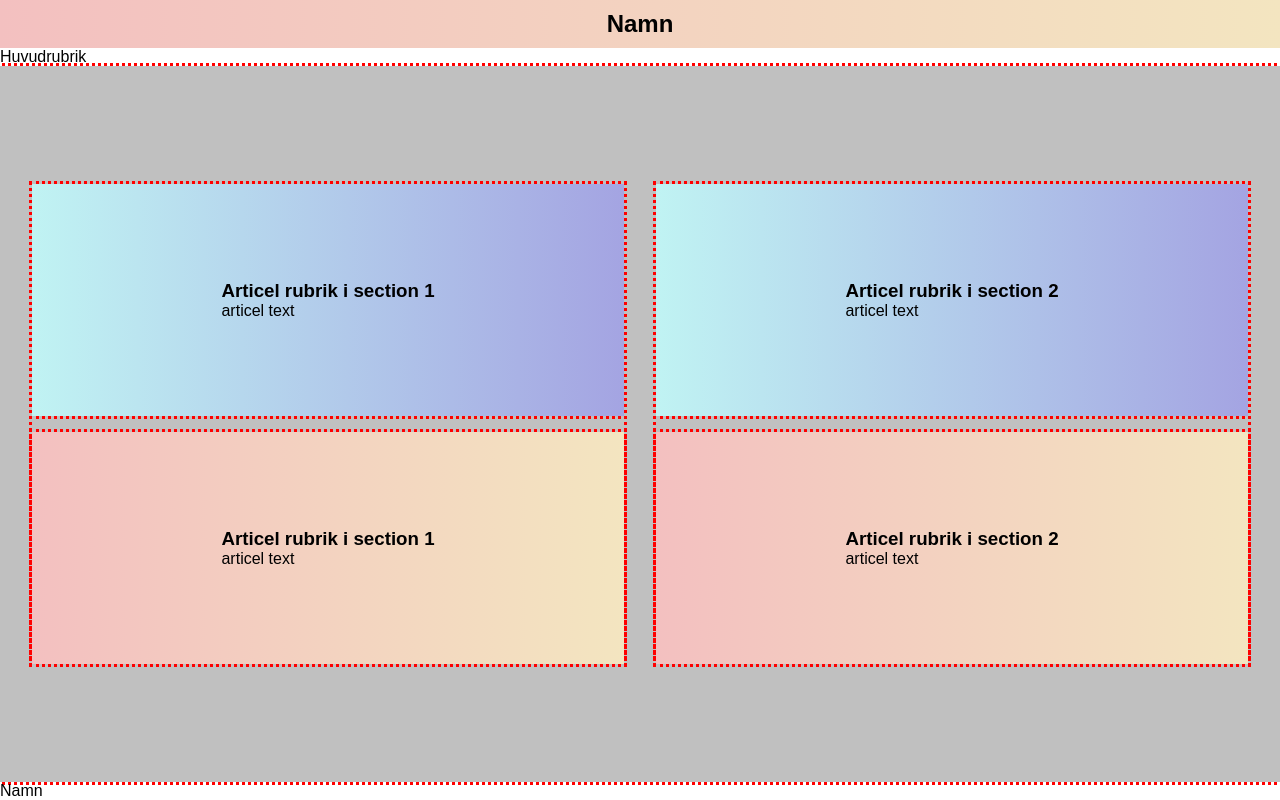
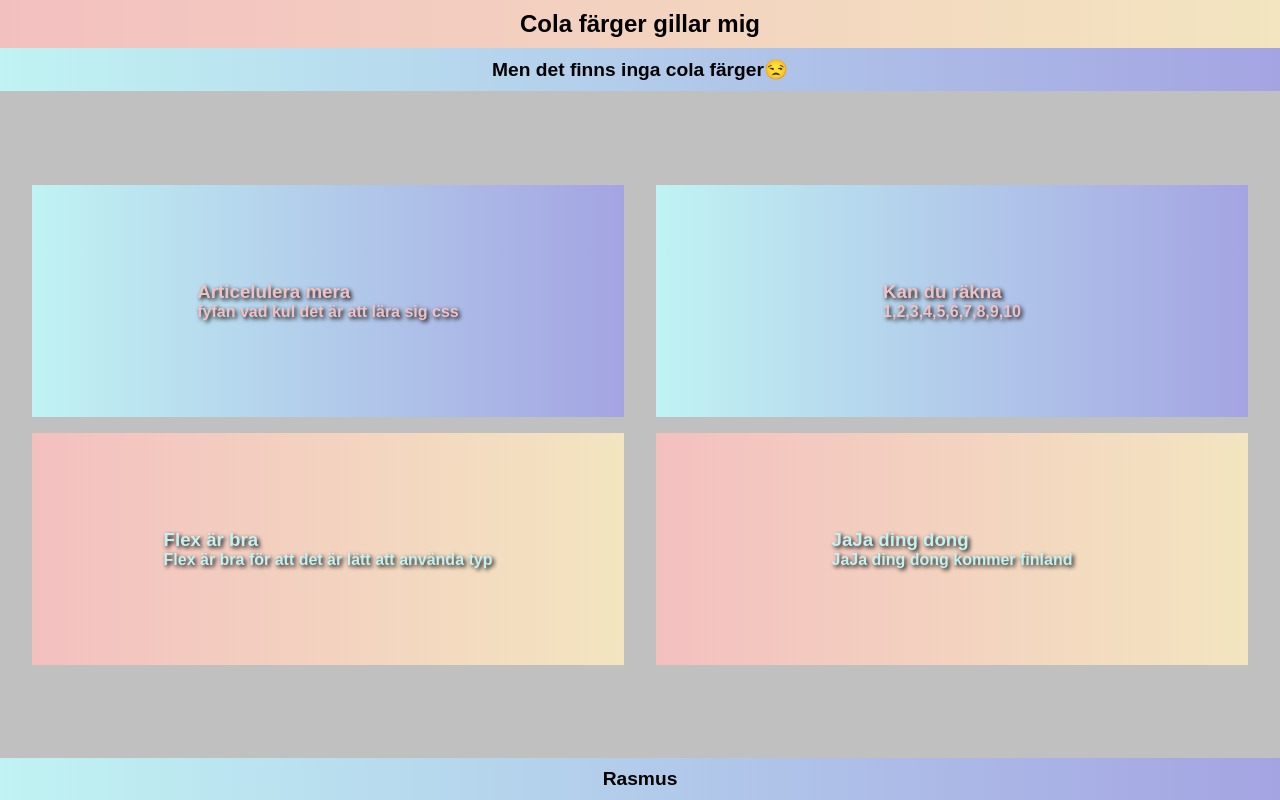
Before and after one commit to westras/TheBigCon, a plain HTML site: page index.html in a window 1280 px wide. Drawn offline with Linux system fonts and the light colour scheme.

Commit message:
fix four boxess

```diff
--- a/index.html
+++ b/index.html
@@ -5,23 +5,24 @@
     <meta name="viewport" content="width=device-width, initial-scale=1.0">
     <title>mall för css</title>
     <link rel="stylesheet" href="style.css">
-<header>Namn</header>
-<nav> Huvudrubrik </nav>
+<header>Cola färger gillar mig</header>
+<nav> Men det finns inga cola färger😒 </nav>
+
 <div class="main">
 <section class="first">
   <div class="topp">
   <article>
-    <h1>Articel rubrik i section 1</h1>
+    <h1>Articelulera mera</h1>
     <p>
-        articel text
+        fyfan vad kul det är att lära sig css
     </p>
   </article>
   </div>
   <div class="bottom">
      <article>
-         <h1>Articel rubrik i section 1</h1>
+         <h1>Flex är bra</h1>
            <p>
-           articel text
+                Flex är bra för att det är lätt att använda typ
            </p>
      </article>
   </div>
@@ -29,21 +30,21 @@
 <section class="second">
   <div class = "topp">
   <article>
-        <h1>Articel rubrik i section 2</h1>
+        <h1>Kan du räkna</h1>
         <p>
-            articel text
+            1,2,3,4,5,6,7,8,9,10
         </p>
       </article>
   </div>
   <div class = "bottom">
       <article>
-        <h1>Articel rubrik i section 2</h1>
+        <h1>JaJa ding dong</h1>
         <p>
-            articel text
+            JaJa ding dong kommer finland
         </p>
       </article>
   </div>
 </section>
 </div>
-<footer> Namn </footer>
+<footer> Rasmus </footer>
 </html>
--- a/style.css
+++ b/style.css
@@ -8,7 +8,6 @@ body{
   height:100dvh;
   display:flex;
   flex-direction: column;
-  outline: dotted red 3px;
 }
 
 header{
@@ -18,6 +17,13 @@ header{
     font-size: 1.5rem;
     font-weight: bold;
 }
+nav{
+    text-align: center;
+    background: linear-gradient(90deg,#c0f3f3, #a4a4e2);
+    padding: 10px;
+    font-size: 1.2rem;
+    font-weight: bold;
+}
 
 div.main{
     background: #c0c0c0;
@@ -25,18 +31,19 @@ div.main{
     display: flex;
     flex-grow: 1;
     gap: 2rem;
-    flex-direction: row; /* Stack articles vertically */
+    flex-direction: row;
     justify-content: center;
     align-items: center;
     min-height: 80dvh;
-    outline: dotted red 3px;
     flex:1;
 }
 div.topp{
     height: 40dvh;
     width: 100%;
     background: linear-gradient(90deg,#c0f3f3, #a4a4e2);
-    outline: dotted red 3px;
+    color: #f3c0c0;
+    font-weight: bolder;
+    text-shadow: 2px 2px 4px #000000;
     display: flex;
     justify-content: center;
     align-items: center;
@@ -46,7 +53,9 @@ div.bottom{
     height: 40dvh;
     width: 100%;
     background: linear-gradient(90deg, #f3c0c0, #f3e5c0);
-    outline: dotted red 3px;
+    color:#c0f3f3;
+    font-weight: bolder;
+    text-shadow: 2px 2px 4px #000000;
     display: flex;
     justify-content: center;
     align-items: center;
@@ -58,7 +67,6 @@ section.first{
     row-gap: 1rem;
     display: flex;
     flex-direction: column;
-    outline: dotted red 3px;
 }
 
 section.second{
@@ -67,5 +75,12 @@ section.second{
     row-gap: 1rem;
     display: flex;
     flex-direction: column;
-    outline: dotted red 3px;
 }
+
+footer{
+    text-align: center;
+    background: linear-gradient(90deg,#c0f3f3, #a4a4e2);
+    padding: 10px;
+    font-size: 1.2rem;
+    font-weight: bold;
+}
```
